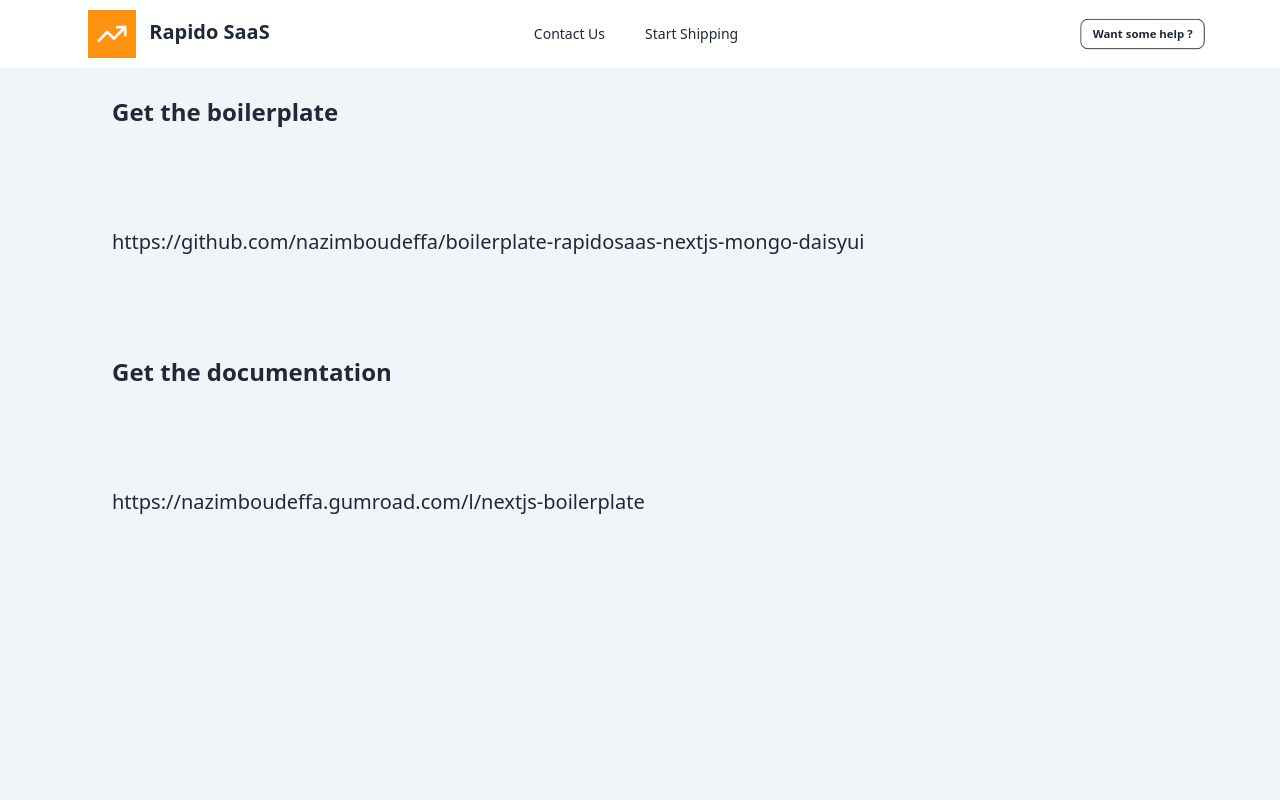
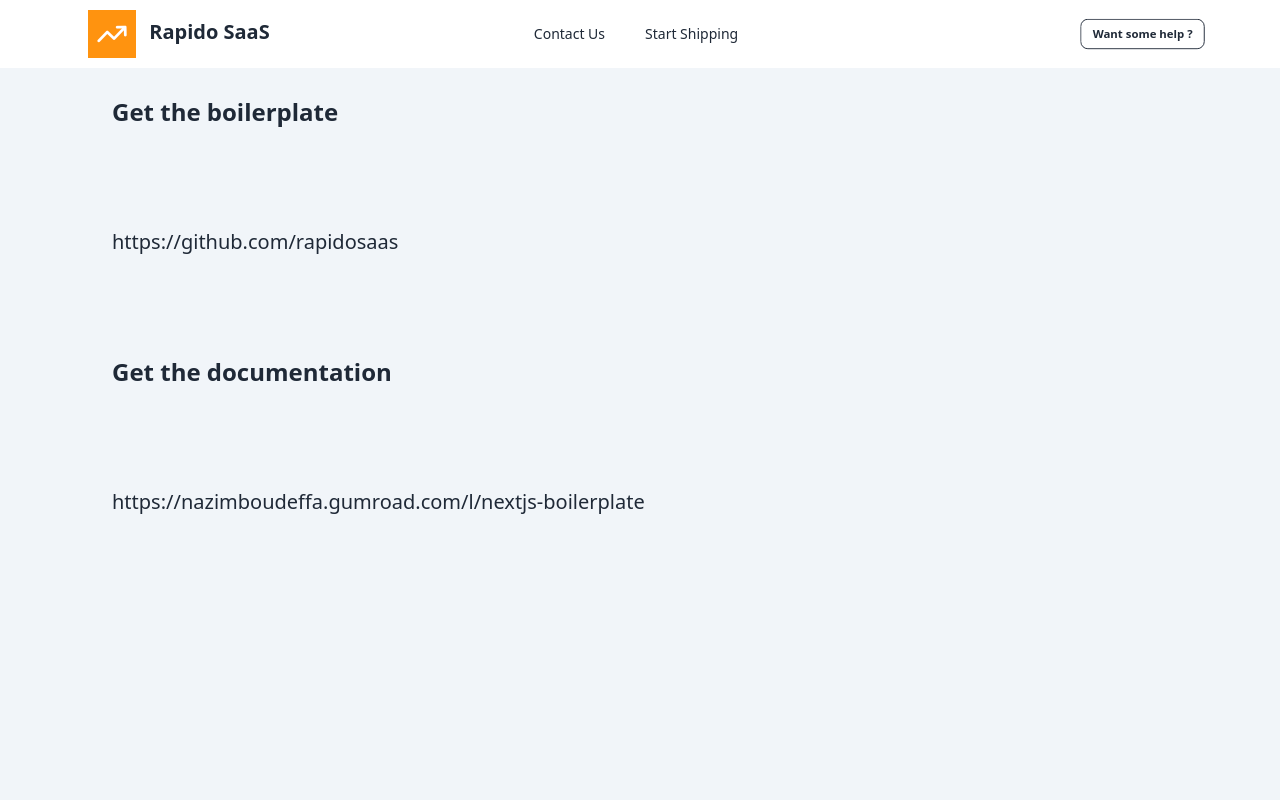
Before and after one commit to nazimboudeffa/rapidosaas-next14-website, a Next.js app: page /start-designing in a window 1280 px wide. Shown: the top 800 px of the page. Built offline with nearby package versions, Linux system fonts and the light colour scheme.

Commit message:
changed github url

```diff
--- a/src/pages/start-designing.js
+++ b/src/pages/start-designing.js
@@ -8,7 +8,7 @@ function Design() {
             <div className="max-w-6xl w-full  md:px-12 px-4 text-left flex-col ">
                 <h2 className="text-2xl leading-10 font-bold">Get the boilerplate</h2>
                 <p className="my-24 text-xl">
-                    <Link href="https://github.com/nazimboudeffa/boilerplate-rapidosaas-nextjs-mongo-daisyui">https://github.com/nazimboudeffa/boilerplate-rapidosaas-nextjs-mongo-daisyui</Link>
+                    <Link href="https://github.com/rapidosaas">https://github.com/rapidosaas</Link>
                 </p>
                 <h2 className="text-2xl  leading-10 font-bold">Get the documentation</h2>
                 <p className="my-24 text-xl">
```
